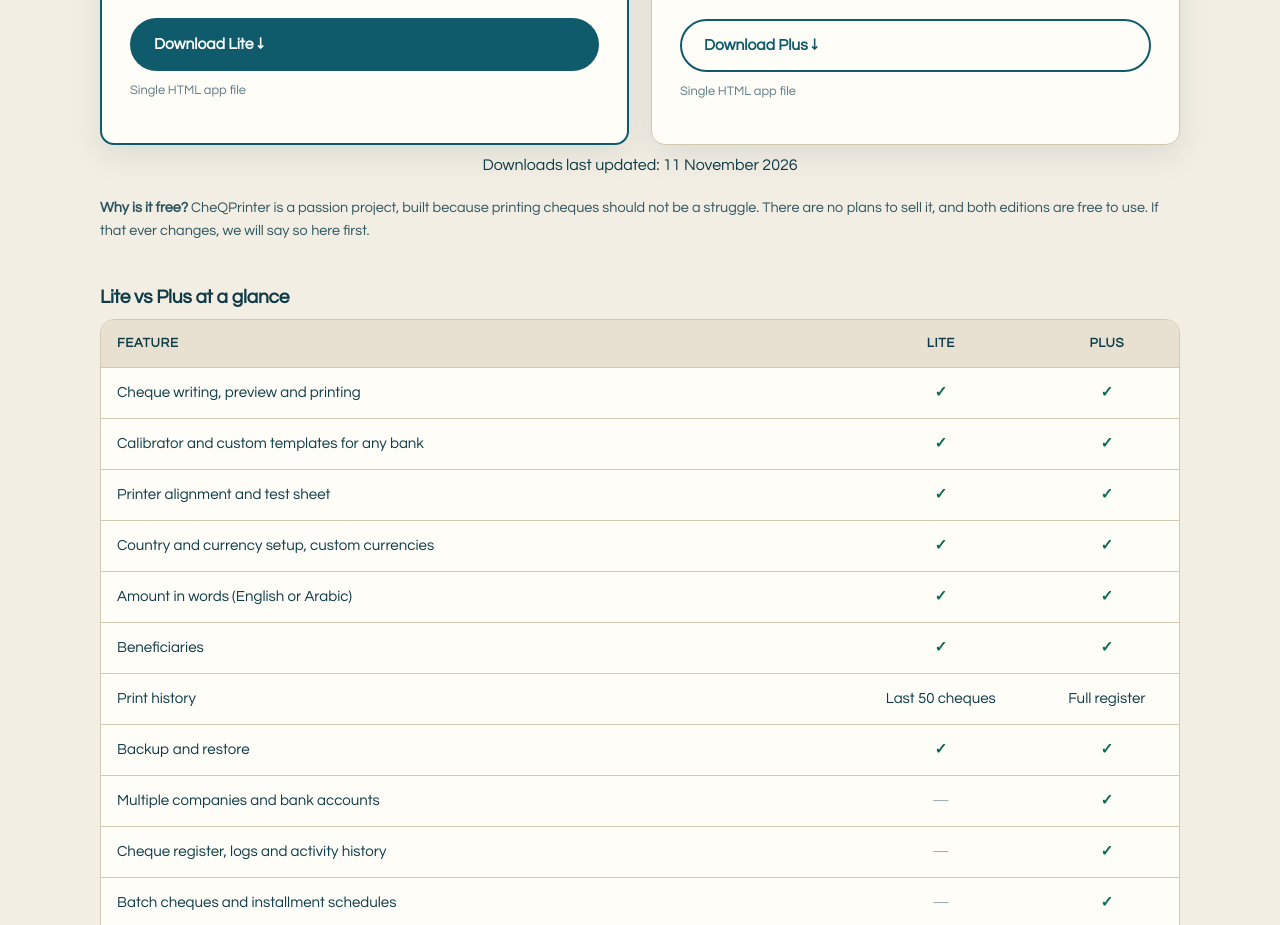
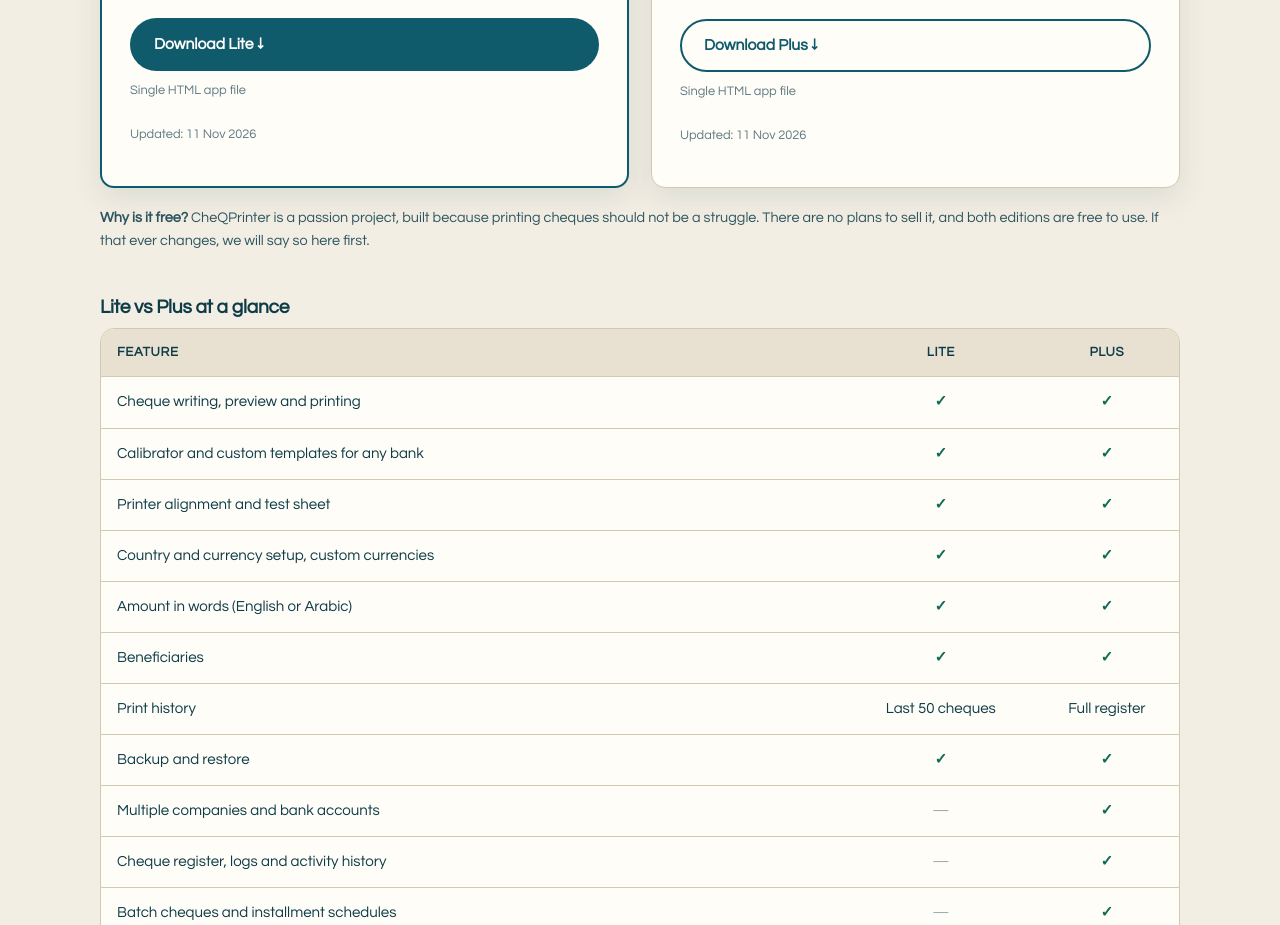
Before and after one commit to qayyom-lab/cheqprinter, a plain HTML site: page index.html in a window 1280 px wide. Shown: the part 3186-4111 px from the top of the page. Drawn offline with Linux system fonts and the light colour scheme.

Commit message:
Show individual download update dates

```diff
--- a/index.html
+++ b/index.html
@@ -382,6 +382,7 @@ footer .legal{max-width:60em;opacity:.85;margin-top:14px}
         </ul>
         <a class="btn btn-primary" href="downloads/cheqprinter-lite.html" download>Download Lite &darr;</a>
         <p class="meta">Single HTML app file</p>
+        <p class="meta">Updated: 11 Nov 2026</p>
       </article>
       <article class="card">
         <span class="tag">PLUS &middot; FREE</span>
@@ -402,9 +403,10 @@ footer .legal{max-width:60em;opacity:.85;margin-top:14px}
         </ul>
         <a class="btn btn-ghost" href="downloads/cheqprinter-plus.html" download>Download Plus &darr;</a>
         <p class="meta">Single HTML app file</p>
+        <p class="meta">Updated: 11 Nov 2026</p>
       </article>
     </div>
-    <p class="meta" style="text-align:center;margin-top:8px">Downloads last updated: 11 November 2026</p>
+
     <p class="note"><b>Why is it free?</b> CheQPrinter is a passion project, built because printing cheques should not be a struggle. There are no plans to sell it, and both editions are free to use. If that ever changes, we will say so here first.</p>
 
     <h3 style="margin-top:44px">Lite vs Plus at a glance</h3>
```
